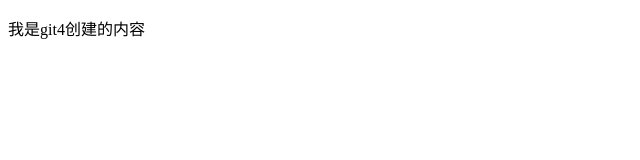
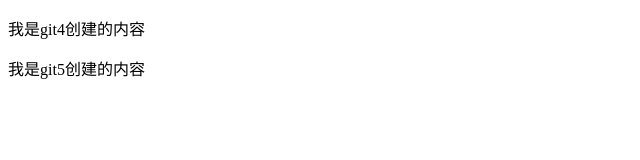
Before and after one commit to jackgtzy/fff, a plain HTML site: page ppppp.html in a window 1280 px wide. Shown: the whole page, without its empty margins (0-640 px from the left). Drawn offline with Linux system fonts and the light colour scheme.

Commit message:
git5提交的

```diff
--- a/ppppp.html
+++ b/ppppp.html
@@ -7,5 +7,6 @@
 </head>
 <body>
     <p>我是git4创建的内容</p>
+    <p>我是git5创建的内容</p>
 </body>
 </html>
```
